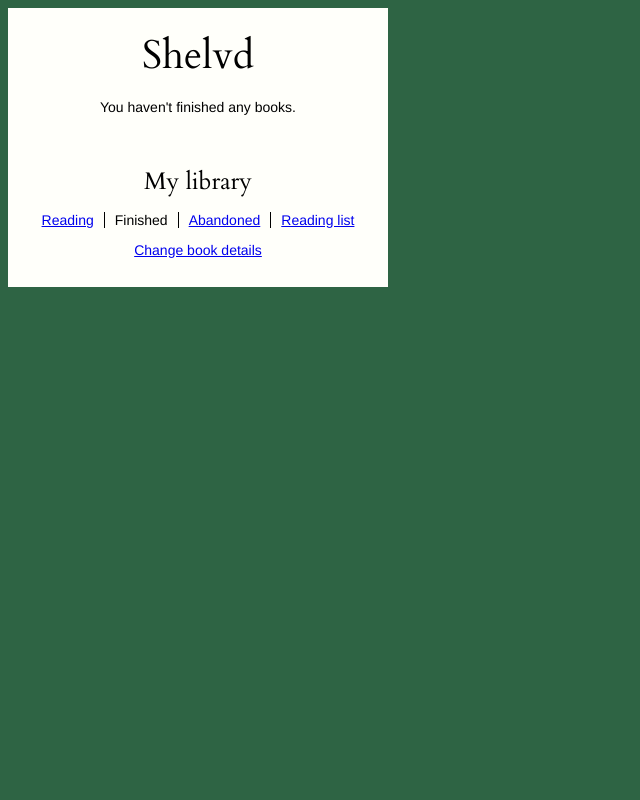
After one commit to lovedaybrooke/Shelvd, a Django app: page /finished in a window 1280 px wide. The commit adds this page. Shown: the whole page, without its empty margins (0-640 px from the left). Run offline with Django 3.2, Linux system fonts and the light colour scheme; data that the repository does not hold is empty.

Commit message:
Porting over website pages from other app

```diff
--- /dev/null
+++ b/shelvd/static/stylesheets/iphone.css
@@ -0,0 +1,8 @@
+div.content {
+  width: 280px;
+  height: inherit;
+  min-height: 93%;
+  margin: solid #2E6444 15px;
+  background-color: #FFFFFA;
+  padding: 10px;
+}
--- /dev/null
+++ b/shelvd/static/stylesheets/main.css
@@ -0,0 +1,65 @@
+body {
+  font-family: Helvetica, sans-serif;
+  font-size: 14px;
+  background-color: #2E6444;
+  text-align: center;
+}
+
+div.content {
+  width: 350px;
+  margin: solid #2E6444 15px;
+  height: inherit;
+  background-color: #FFFFFA;
+  padding: 15px;
+}
+
+input {
+  font-family: Helvetica, sans-serif !important;
+  font-size: 1em;
+}
+
+input[type="text"] {
+  font-size: 14px;
+  width: 200px;
+}
+
+#details label {
+    display: block;
+    text-align: left;
+}
+
+#details {
+  text-align: left;
+}
+
+#details input {
+  text-align: center;
+}
+
+h1, h2 {
+  font-family: 'Cardo', serif;
+}
+
+h1 {
+  font-size: 40px;
+  font-weight: 400;
+  /* text-shadow: 2px 2px 2px #aaa; */
+  margin-bottom: 16px;
+  margin-top: 5px;
+}
+
+h2 {
+  font-size: 24px;
+  font-weight: 200;
+  margin-bottom: 12px;
+}
+
+h2.footer {
+  margin-top: 50px;
+}
+
+.nav {
+  margin-right: 10px;
+  padding-right: 10px;
+  border-right: solid 1px black;
+}
--- a/shelvd/templates/basic-layout.html
+++ b/shelvd/templates/basic-layout.html
@@ -1,8 +1,25 @@
 <html>
-<head>
-    <title></title>
-</head>
-<body>
-{% block maincontent %}{% endblock %}
-</body>
+  <head>
+    <link type="text/css" rel="stylesheet" href="/static/stylesheets/main.css" />
+    <link  href="http://fonts.googleapis.com/css?family=Cardo:regular&v1" rel="stylesheet" type="text/css" >
+    <!-- Start iPhone -->
+    <meta name="viewport" content="width=device-width; initial-scale=1.0; maximum-scale=1.0; user-scalable=0;" />
+    <!-- <link rel="apple-touch-icon" href="/iphone.png" /> -->
+    <link media="only screen and (max-device-width: 320px)" href="/static/stylesheets/iphone.css" type= "text/css" rel="stylesheet" />
+    <!-- End iPhone -->
+  </head>
+  <body>
+  <div class="content">
+  <h1>Shelvd</h1>
+
+
+    {% block maincontent %}
+    {% endblock %}
+
+
+    <h2 class="footer">My library</h2>
+    {% block navigation %}
+    {% endblock %}
+  </div>
+  </body>
 </html>
--- /dev/null
+++ b/shelvd/templates/finished.html
@@ -0,0 +1,16 @@
+{% extends "basic-layout.html" %}
+
+   	{% block maincontent %}
+      {% if finished_books %}
+          {% for bookdata in finished_books %}
+            <p class = "booklist">{{ bookdata.title }}, finished on {{ bookdata.end_date }}</p>
+          {% endfor %}
+      {% else %}
+        <p>You haven't finished any books.</p>
+      {% endif %}
+    {% endblock %}
+
+	{% block navigation %}
+    <p><span class="nav"><a href="/">Reading</a></span><span class="nav">Finished</span><span class="nav"><a href="/abandoned">Abandoned</a></span><a href="/reading-list">Reading list</a></p>
+    <p><a href="/change-details">Change book details</a></p>
+	{% endblock %}
--- a/shelvd/urls.py
+++ b/shelvd/urls.py
@@ -9,6 +9,9 @@ import views
 
 urlpatterns = patterns('',
     url(r'^$', views.home),
+    url(r'^abandoned$', views.abandoned),
+    url(r'^finished$', views.finished),
+    url(r'^reading-list$', views.readingList),
     url(r'^receive-input$', csrf_exempt(views.receiveInput))
 )
 
--- a/shelvd/views.py
+++ b/shelvd/views.py
@@ -4,6 +4,7 @@ from django.http import HttpResponse
 
 from twitterhelper import TwitterHelper
 from shelvd import BadThing, Request
+from models import *
 
 
 @csrf_exempt
@@ -23,4 +24,24 @@ def receiveInput(request):
 
 def home(request):
     if request.method == 'GET':
-        return render(request, 'home.html', {})
+        unfinished_books = Book.generate_booklist('unfinished')
+        return render(request, 'home.html',
+            {'unfinished_books': unfinished_books})
+
+def finished(request):
+    if request.method == 'GET':
+        finished_books = Book.generate_booklist('finished')
+        return render(request, 'finished.html',
+            {'finished_books': finished_books})
+
+def abandoned(request):
+    if request.method == 'GET':
+        abandoned_books = Book.generate_booklist('abandoned')
+        return render(request, 'abandoned.html',
+            {'abandoned_books': abandoned_books})
+
+def readingList(request):
+    if request.method == 'GET':
+        reading_list_books = Book.generate_booklist('reading_list_books')
+        return render(request, 'reading-list.html',
+            {'reading_list_books': reading_list_books})
```
Also changed, not shown: shelvd/settings.py (+0 -10 lines), shelvd/templates/abandoned.html (added, +16 -0 lines), shelvd/templates/home.html (+16 -4 lines), shelvd/templates/reading-list.html (added, +16 -0 lines).
